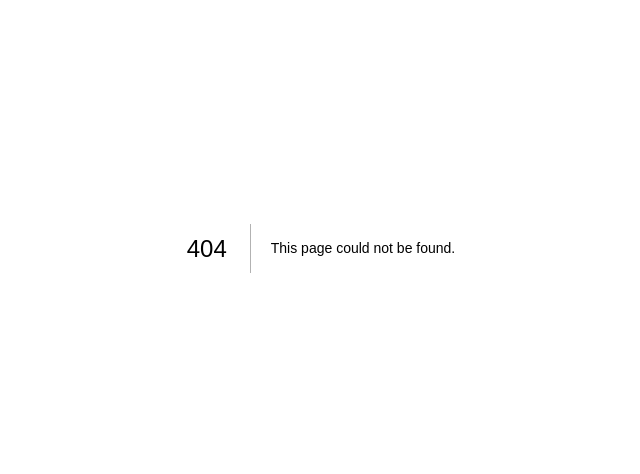
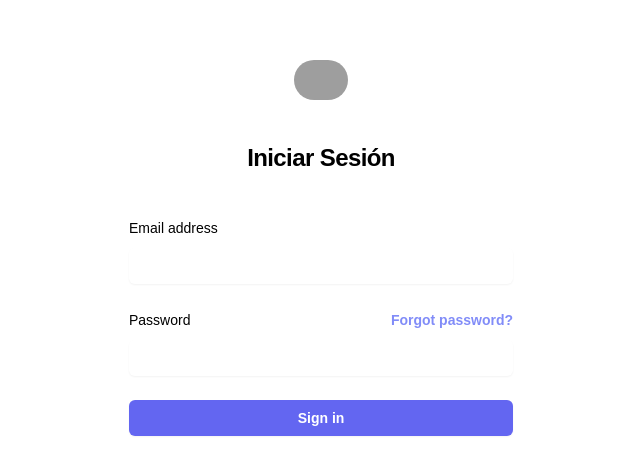
Before and after one commit to jeffersontgc/nextrain-fe, a Next.js app: page /auth/login in a window 1280 px wide. Before the commit this address had no page. Shown: the part 152-626 px from the top of the page, without its empty margins (319-959 px from the left). Built offline with nearby package versions, Linux system fonts and the light colour scheme; grey boxes are pictures that could not be loaded.

Commit message:
login flow completed

```diff
--- /dev/null
+++ b/src/app/auth/login/page.tsx
@@ -0,0 +1,27 @@
+import React from "react";
+import Image from "next/image";
+import LoginForm from "@/components/auth/forms/login";
+
+const LoginPage = () => {
+  return (
+    <div className="flex h-[100vh] flex-1 flex-col justify-center px-6 py-12 lg:px-8">
+      <div className="sm:mx-auto sm:w-full sm:max-w-sm">
+        <Image
+          className="mx-auto h-10 w-auto rounded-full"
+          width={1920}
+          height={1280}
+          src={
+            "https://t4.ftcdn.net/jpg/02/40/63/55/360_F_240635575_EJifwRAbKsVTDnA3QE0bCsWG5TLhUNEZ.jpg"
+          }
+          alt=""
+        />
+        <h2 className="mt-10 text-center text-2xl font-bold leading-9 tracking-tight text-black">
+          Iniciar Sesión
+        </h2>
+      </div>
+      <LoginForm />
+    </div>
+  );
+};
+
+export default LoginPage;
--- /dev/null
+++ b/src/app/auth/register/page.tsx
@@ -0,0 +1,7 @@
+import React from "react";
+
+const RegisterPage = () => {
+  return <div>RegisterPage</div>;
+};
+
+export default RegisterPage;
--- /dev/null
+++ b/src/components/auth/forms/login.tsx
@@ -0,0 +1,67 @@
+import React from "react";
+
+const LoginForm = () => {
+  return (
+    <div className="mt-10 sm:mx-auto sm:w-full sm:max-w-sm">
+      <form className="space-y-6" action="#" method="POST">
+        <div>
+          <label
+            htmlFor="email"
+            className="block text-sm font-medium leading-6 text-black"
+          >
+            Email address
+          </label>
+          <div className="mt-2">
+            <input
+              id="email"
+              name="email"
+              type="email"
+              autoComplete="email"
+              required
+              className="block w-full rounded-md border-0 bg-white/5 py-1.5 text-white shadow-sm ring-1 ring-inset ring-white/10 focus:ring-2 focus:ring-inset focus:ring-indigo-500 sm:text-sm sm:leading-6"
+            />
+          </div>
+        </div>
+        <div>
+          <div className="flex items-center justify-between">
+            <label
+              htmlFor="password"
+              className="block text-sm font-medium leading-6 text-black"
+            >
+              Password
+            </label>
+            <div className="text-sm">
+              <a
+                href="#"
+                className="font-semibold text-indigo-400 hover:text-indigo-300"
+              >
+                Forgot password?
+              </a>
+            </div>
+          </div>
+          <div className="mt-2">
+            <input
+              id="password"
+              name="password"
+              type="password"
+              autoComplete="current-password"
+              required
+              className="block w-full rounded-md border-0 bg-white/5 py-1.5 text-white shadow-sm ring-1 ring-inset ring-white/10 focus:ring-2 focus:ring-inset focus:ring-indigo-500 sm:text-sm sm:leading-6"
+            />
+          </div>
+        </div>
+
+        <div>
+          <button
+            type="submit"
+            className="flex w-full justify-center rounded-md bg-indigo-500 px-3 py-1.5 text-sm font-semibold leading-6 text-white shadow-sm hover:bg-indigo-400 focus-visible:outline focus-visible:outline-2 focus-visible:outline-offset-2 focus-visible:outline-indigo-500"
+          >
+            Sign in
+          </button>
+        </div>
+      </form>
+    </div>
+  );
+};
+
+export default LoginForm;
--- a/src/components/home/header.tsx
+++ b/src/components/home/header.tsx
@@ -1,7 +1,12 @@
+"use client";
 import React from "react";
+import { useRouter } from "next/navigation";
 import { headerMenuItems } from "@/utils/data";
 
 const Header = () => {
+  const router = useRouter();
+  const { push } = router;
+
   return (
     <div className="header">
       <div className="contain-logo">
@@ -18,10 +23,20 @@
       </div>
       <div className="contains-hader-buttons">
         <div className="contain-header-button">
-          <button className="button-primary">Sign Me Up</button>
+          <button
+            onClick={() => push("/auth/register")}
+            className="button-primary"
+          >
+            Sign Me Up
+          </button>
         </div>
         <div className="contain-header-button-2">
-          <button className="button-primary">Log Me In</button>
+          <button
+            onClick={() => push("/auth/login")}
+            className="button-primary"
+          >
+            Log Me In
+          </button>
         </div>
       </div>
     </div>
```
Also changed, not shown: .eslintrc.json.
